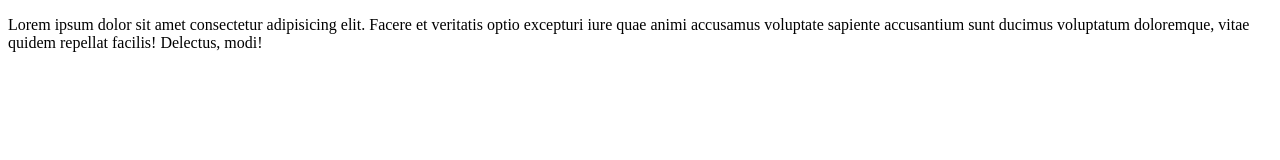
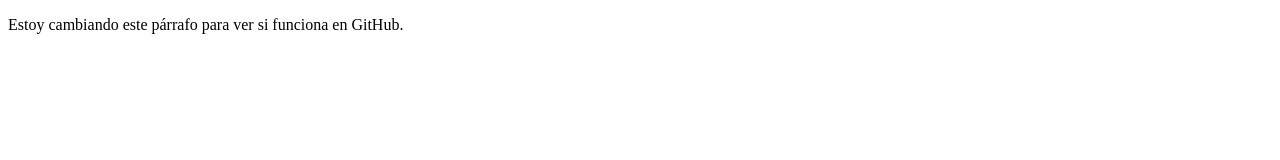
Before and after one commit to Edgarmonroy/prework, a plain HTML site: page index.html in a window 1280 px wide. Drawn offline with Linux system fonts and the light colour scheme.

```diff
--- a/index.html
+++ b/index.html
@@ -8,7 +8,7 @@
 </head>
 <body>
    <p>
-    Lorem ipsum dolor sit amet consectetur adipisicing elit. Facere et veritatis optio excepturi iure quae animi accusamus voluptate sapiente accusantium sunt ducimus voluptatum doloremque, vitae quidem repellat facilis! Delectus, modi!
+   Estoy cambiando este párrafo para ver si funciona en GitHub.
    </p>
 </body>
 </html>
```
